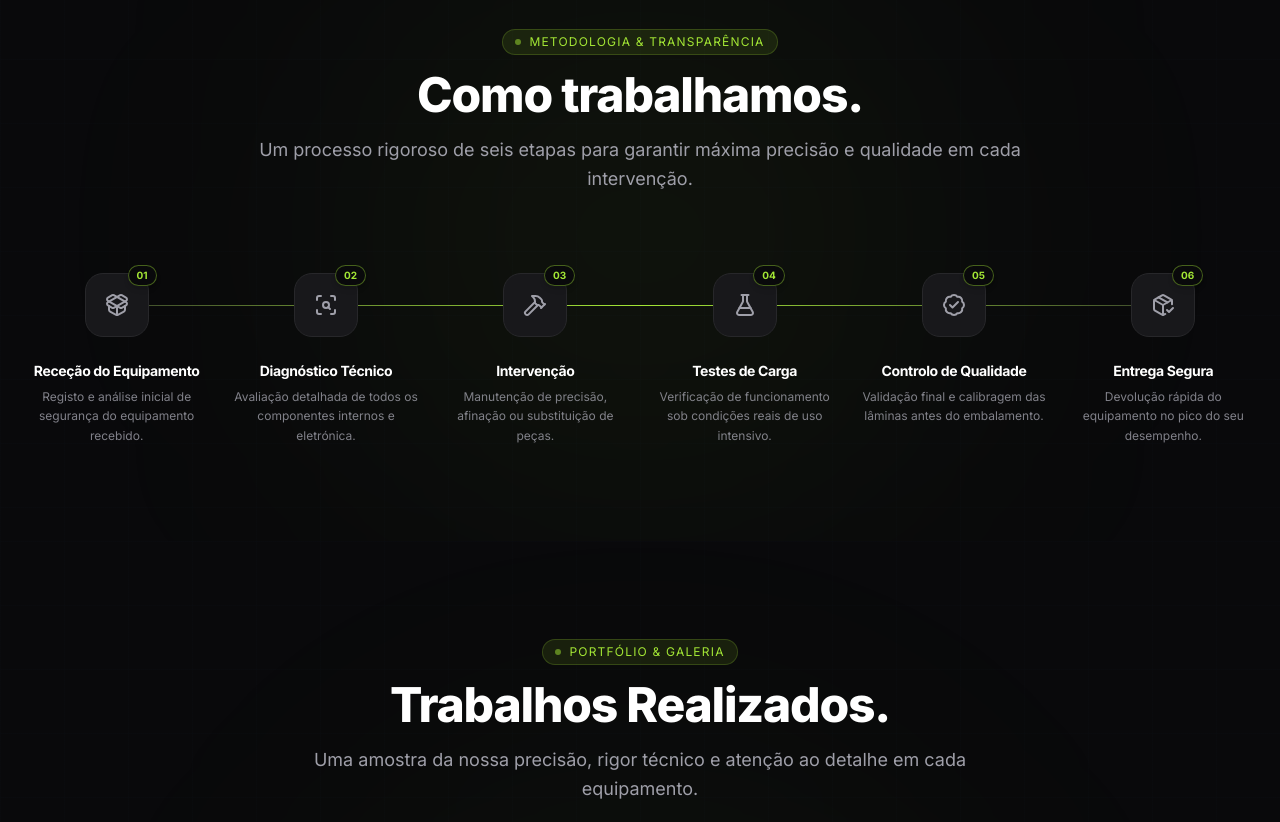
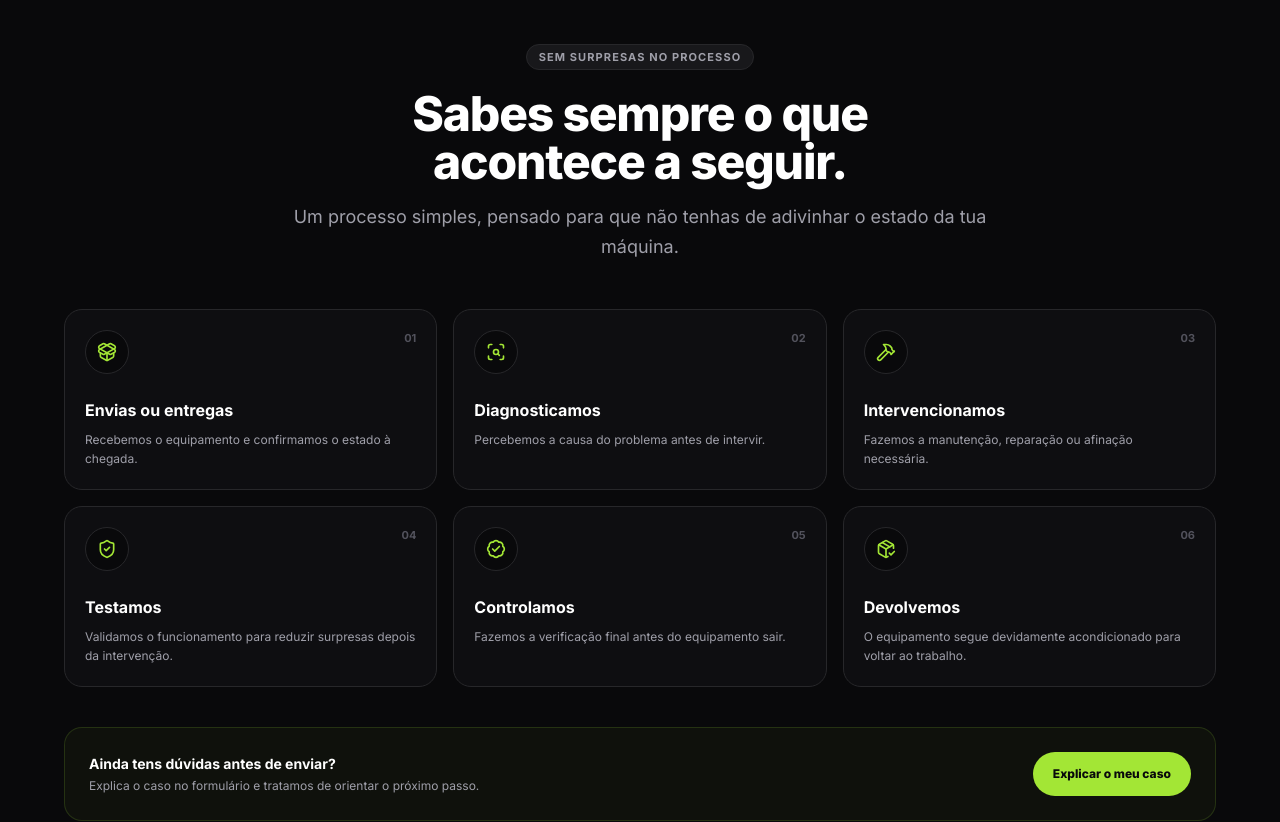
Before and after one commit to martimfm1/lab-customs-clipper, a Next.js app: page / in a window 1280 px wide. Shown: the part 2720-3542 px from the top of the page. Built offline with nearby package versions, Linux system fonts and the light colour scheme.

Commit message:
refactor: simplify process and reduce uncertainty

```diff
--- a/components/process-section.tsx
+++ b/components/process-section.tsx
@@ -1,169 +1,63 @@
 "use client";
 
 import { motion } from "framer-motion";
-import {
-  PackageOpen,
-  ScanSearch,
-  Hammer,
-  FlaskConical,
-  BadgeCheck,
-  PackageCheck,
-} from "lucide-react";
+import { BadgeCheck, Hammer, PackageCheck, PackageOpen, ScanSearch, ShieldCheck } from "lucide-react";
 
 const steps = [
-  {
-    icon: PackageOpen,
-    number: "01",
-    title: "Receção do Equipamento",
-    desc: "Registo e análise inicial de segurança do equipamento recebido.",
-  },
-  {
-    icon: ScanSearch,
-    number: "02",
-    title: "Diagnóstico Técnico",
-    desc: "Avaliação detalhada de todos os componentes internos e eletrónica.",
-  },
-  {
-    icon: Hammer,
-    number: "03",
-    title: "Intervenção",
-    desc: "Manutenção de precisão, afinação ou substituição de peças.",
-  },
-  {
-    icon: FlaskConical,
-    number: "04",
-    title: "Testes de Carga",
-    desc: "Verificação de funcionamento sob condições reais de uso intensivo.",
-  },
-  {
-    icon: BadgeCheck,
-    number: "05",
-    title: "Controlo de Qualidade",
-    desc: "Validação final e calibragem das lâminas antes do embalamento.",
-  },
-  {
-    icon: PackageCheck,
-    number: "06",
-    title: "Entrega Segura",
-    desc: "Devolução rápida do equipamento no pico do seu desempenho.",
-  },
-];
+  [PackageOpen, "Envias ou entregas", "Recebemos o equipamento e confirmamos o estado à chegada."],
+  [ScanSearch, "Diagnosticamos", "Percebemos a causa do problema antes de intervir."],
+  [Hammer, "Intervencionamos", "Fazemos a manutenção, reparação ou afinação necessária."],
+  [ShieldCheck, "Testamos", "Validamos o funcionamento para reduzir surpresas depois da intervenção."],
+  [BadgeCheck, "Controlamos", "Fazemos a verificação final antes do equipamento sair."],
+  [PackageCheck, "Devolvemos", "O equipamento segue devidamente acondicionado para voltar ao trabalho."],
+] as const;
 
 export default function ProcessSection() {
   return (
-    <section className="py-24 relative overflow-hidden bg-zinc-950">
-      {/* Grid Pattern & Ambient Glow */}
-      <div className="pointer-events-none absolute inset-0 bg-[linear-gradient(to_right,#1f293710_1px,transparent_1px),linear-gradient(to_bottom,#1f293710_1px,transparent_1px)] bg-[size:4rem_4rem]" />
-      <div className="pointer-events-none absolute top-1/2 left-1/2 -translate-x-1/2 -translate-y-1/2 w-[600px] h-[600px] bg-[#a3e635]/5 blur-[140px] rounded-full" />
-
-      <div className="max-w-7xl mx-auto px-6 relative z-10">
-        {/* Header Section */}
-        <motion.div
-          initial={{ opacity: 0, y: 20 }}
-          whileInView={{ opacity: 1, y: 0 }}
-          viewport={{ once: true, margin: "-80px" }}
-          transition={{ duration: 0.5 }}
-          className="mb-20 text-center max-w-3xl mx-auto"
-        >
-          <div className="inline-flex items-center gap-2 px-3 py-1 rounded-full bg-[#a3e635]/10 border border-[#a3e635]/20 text-[#a3e635] text-xs font-mono tracking-widest uppercase mb-4">
-            <span className="w-1.5 h-1.5 rounded-full bg-[#a3e635] animate-pulse" />
-            Metodologia & Transparência
+    <section id="processo" className="bg-zinc-950 px-6 py-24 sm:py-28">
+      <div className="mx-auto max-w-6xl">
+        <div className="mx-auto max-w-3xl text-center">
+          <div className="inline-flex rounded-full border border-zinc-800 bg-zinc-900 px-3 py-1 text-[11px] font-mono font-bold uppercase tracking-widest text-zinc-400">
+            Sem surpresas no processo
           </div>
-          <h2 className="text-4xl sm:text-5xl font-extrabold tracking-tight text-white">
-            Como trabalhamos.
+          <h2 className="mt-5 text-balance text-4xl font-extrabold tracking-tight text-white sm:text-5xl">
+            Sabes sempre o que acontece a seguir.
           </h2>
-          <p className="mt-4 text-zinc-400 text-base sm:text-lg leading-relaxed">
-            Um processo rigoroso de seis etapas para garantir máxima precisão e qualidade em cada intervenção.
+          <p className="mt-4 text-base leading-relaxed text-zinc-400 sm:text-lg">
+            Um processo simples, pensado para que não tenhas de adivinhar o estado da tua máquina.
           </p>
-        </motion.div>
-
-        {/* Desktop: Horizontal Timeline */}
-        <div className="hidden lg:grid grid-cols-6 gap-6 relative">
-          {/* Connector Line */}
-          <div className="absolute top-8 left-[8.33%] right-[8.33%] h-px bg-zinc-800">
-            <motion.div
-              initial={{ scaleX: 0 }}
-              whileInView={{ scaleX: 1 }}
-              viewport={{ once: true }}
-              transition={{ duration: 1, delay: 0.2, ease: "easeInOut" }}
-              className="h-full bg-gradient-to-r from-[#a3e635]/20 via-[#a3e635] to-[#a3e635]/20 origin-left"
-            />
-          </div>
-
-          {steps.map((step, i) => {
-            const Icon = step.icon;
-            return (
-              <motion.div
-                key={i}
-                initial={{ opacity: 0, y: 30 }}
-                whileInView={{ opacity: 1, y: 0 }}
-                viewport={{ once: true, margin: "-40px" }}
-                transition={{ duration: 0.5, delay: i * 0.08 }}
-                className="group relative flex flex-col items-center text-center"
-              >
-                {/* Node Circle */}
-                <div className="relative mb-6">
-                  <div className="w-16 h-16 rounded-2xl bg-zinc-900 border border-zinc-800 flex items-center justify-center relative z-10 group-hover:border-[#a3e635]/50 group-hover:bg-zinc-800/80 group-hover:shadow-[0_0_30px_rgba(163,230,53,0.15)] transition-all duration-300">
-                    <Icon className="w-6 h-6 text-zinc-400 group-hover:text-[#a3e635] transition-colors duration-300" />
-                  </div>
-                  {/* Step Badge */}
-                  <div className="absolute -top-2 -right-2 z-20 px-2 py-0.5 rounded-full bg-zinc-950 border border-[#a3e635]/40 text-[#a3e635] text-[10px] font-mono font-bold shadow-md">
-                    {step.number}
-                  </div>
-                </div>
-
-                {/* Content */}
-                <div className="space-y-1.5">
-                  <h3 className="text-sm font-bold text-white tracking-tight group-hover:text-[#a3e635] transition-colors leading-snug">
-                    {step.title}
-                  </h3>
-                  <p className="text-xs text-zinc-400/80 leading-relaxed">
-                    {step.desc}
-                  </p>
-                </div>
-              </motion.div>
-            );
-          })}
         </div>
 
-        {/* Mobile: Vertical Timeline */}
-        <div className="lg:hidden flex flex-col gap-0 max-w-md mx-auto">
-          {steps.map((step, i) => {
-            const Icon = step.icon;
-            return (
-              <motion.div
-                key={i}
-                initial={{ opacity: 0, x: -20 }}
-                whileInView={{ opacity: 1, x: 0 }}
-                viewport={{ once: true }}
-                transition={{ duration: 0.4, delay: i * 0.08 }}
-                className="group flex gap-5 relative"
-              >
-                {/* Timeline Line & Icon */}
-                <div className="flex flex-col items-center shrink-0">
-                  <div className="w-12 h-12 rounded-xl bg-zinc-900 border border-zinc-800 flex items-center justify-center z-10 group-hover:border-[#a3e635]/50 group-hover:bg-zinc-800 transition-all">
-                    <Icon className="w-5 h-5 text-zinc-400 group-hover:text-[#a3e635] transition-colors" />
-                  </div>
-                  {i < steps.length - 1 && (
-                    <div className="w-px flex-1 bg-gradient-to-b from-zinc-800 via-[#a3e635]/30 to-zinc-800 my-2" />
-                  )}
+        <div className="mt-12 grid gap-4 sm:grid-cols-2 lg:grid-cols-3">
+          {steps.map(([Icon, title, desc], i) => (
+            <motion.article
+              key={title}
+              initial={{ opacity: 0, y: 18 }}
+              whileInView={{ opacity: 1, y: 0 }}
+              viewport={{ once: true, margin: "-50px" }}
+              transition={{ duration: 0.4, delay: i * 0.05 }}
+              className="rounded-2xl border border-zinc-800 bg-zinc-900/40 p-5"
+            >
+              <div className="flex items-start justify-between gap-4">
+                <div className="flex h-11 w-11 items-center justify-center rounded-xl border border-zinc-800 bg-zinc-950 text-[#a3e635]">
+                  <Icon className="h-5 w-5" />
                 </div>
+                <span className="text-[11px] font-mono font-bold text-zinc-600">0{i + 1}</span>
+              </div>
+              <h3 className="mt-6 text-base font-bold text-white">{title}</h3>
+              <p className="mt-2 text-xs leading-relaxed text-zinc-400">{desc}</p>
+            </motion.article>
+          ))}
+        </div>
 
-                {/* Details */}
-                <div className="pb-8 pt-1">
-                  <span className="inline-block text-[#a3e635] text-[11px] font-mono font-bold tracking-wider mb-1 px-2 py-0.5 rounded bg-[#a3e635]/10 border border-[#a3e635]/20">
-                    ETAPA {step.number}
-                  </span>
-                  <h3 className="text-base font-bold text-white mb-1">
-                    {step.title}
-                  </h3>
-                  <p className="text-xs text-zinc-400 leading-relaxed">
-                    {step.desc}
-                  </p>
-                </div>
-              </motion.div>
-            );
-          })}
+        <div className="mt-10 flex flex-col items-center justify-between gap-4 rounded-2xl border border-[#a3e635]/15 bg-[#a3e635]/[0.04] p-5 sm:flex-row sm:p-6">
+          <div>
+            <p className="text-sm font-bold text-white">Ainda tens dúvidas antes de enviar?</p>
+            <p className="mt-1 text-xs text-zinc-400">Explica o caso no formulário e tratamos de orientar o próximo passo.</p>
+          </div>
+          <a href="/marcacao" className="inline-flex h-11 items-center justify-center rounded-xl bg-[#a3e635] px-5 text-xs font-extrabold text-zinc-950 transition hover:bg-[#b8f542]">
+            Explicar o meu caso
+          </a>
         </div>
       </div>
     </section>
```
